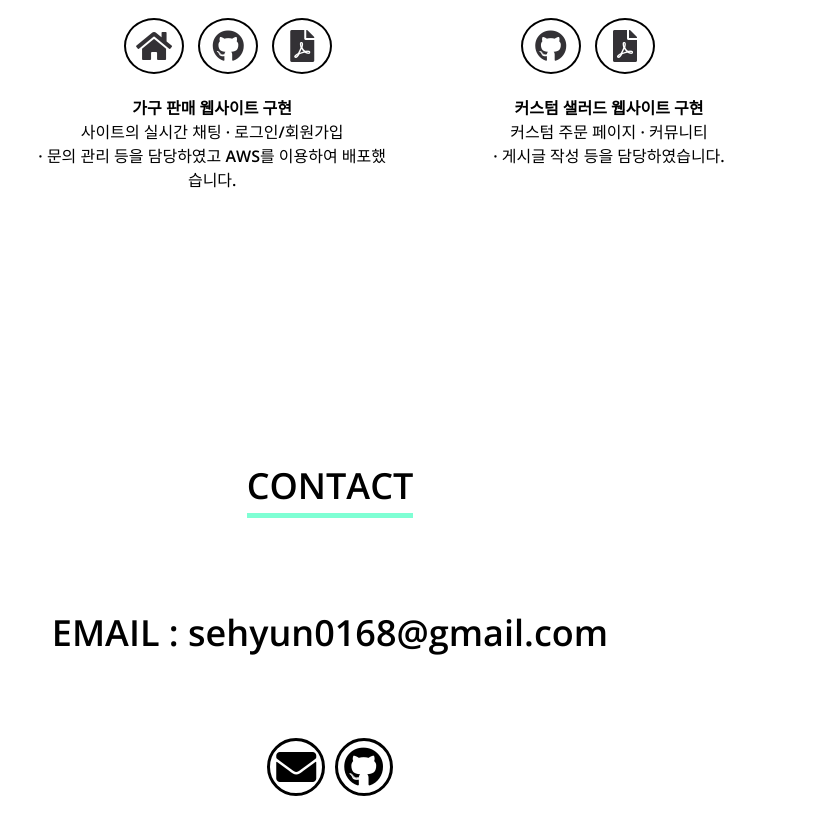
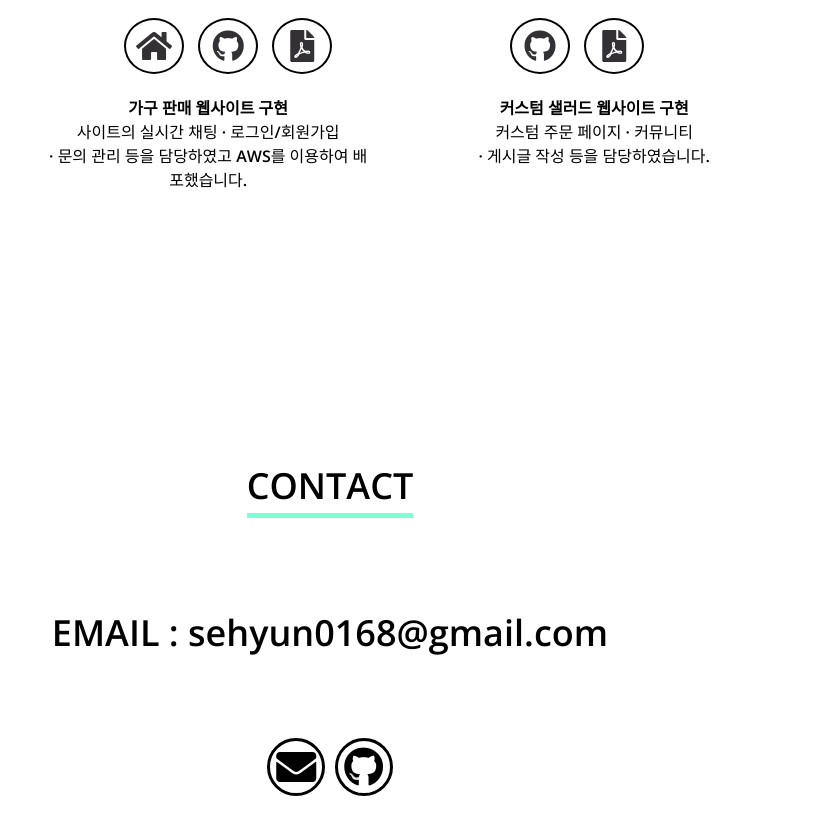
Before and after one commit to ui0426/portfolio, a plain HTML site: page index.html in a window 1280 px wide. Shown: the part 2082-2917 px from the top of the page, without its empty margins (310-1135 px from the left). Drawn offline with nearby package versions, Linux system fonts and the light colour scheme.

Commit message:
css수정

```diff
--- a/index.html
+++ b/index.html
@@ -86,7 +86,7 @@
                         <a href="http://orkney1233.duckdns.org:8080/Orkney/" target="open"><i class="fas fa-home fa-2x tag"></i></a>
                         <a href="https://github.com/ui0426/Orkney" target="open"><i class="fab fa-github fa-2x tag"></i></a>
                         <a href="pdf/orkneyPPT.pdf" target="open"><i class="fas fa-file-pdf fa-2x tag"></i></a>
-                        <p style="margin-right:2rem;margin-top: 1rem;">
+                        <p style="margin-right:2rem;margin-top: 1rem;max-width: 330px;">
                             <b>가구 판매 웹사이트 구현</b><br>
                             사이트의 실시간 채팅 · 로그인/회원가입 <br>· 문의 관리 등을
                             담당하였고 AWS를 이용하여 배포했습니다.
@@ -100,7 +100,7 @@
                         <a href="https://github.com/ui0426/EnsaladTeam" target="open"><i class="fab fa-github fa-2x tag"></i></a>
                         <a href="pdf/ensalad.pdf" target="open"><i class="fas fa-file-pdf fa-2x tag"></i></a>
                         <a href="#" target="open" style="visibility: hidden;"><i class="fas fa-home fa-2x tag"></i></a>
-                        <p style="margin-right:2rem;;margin-top: 1rem;">
+                        <p style="margin-right:2rem;;margin-top: 1rem;max-width: 330px;">
                             <b>커스텀 샐러드 웹사이트 구현</b><br>
                             커스텀 주문 페이지 · 커뮤니티<br>·
                             게시글 작성 등을 담당하였습니다.
```
